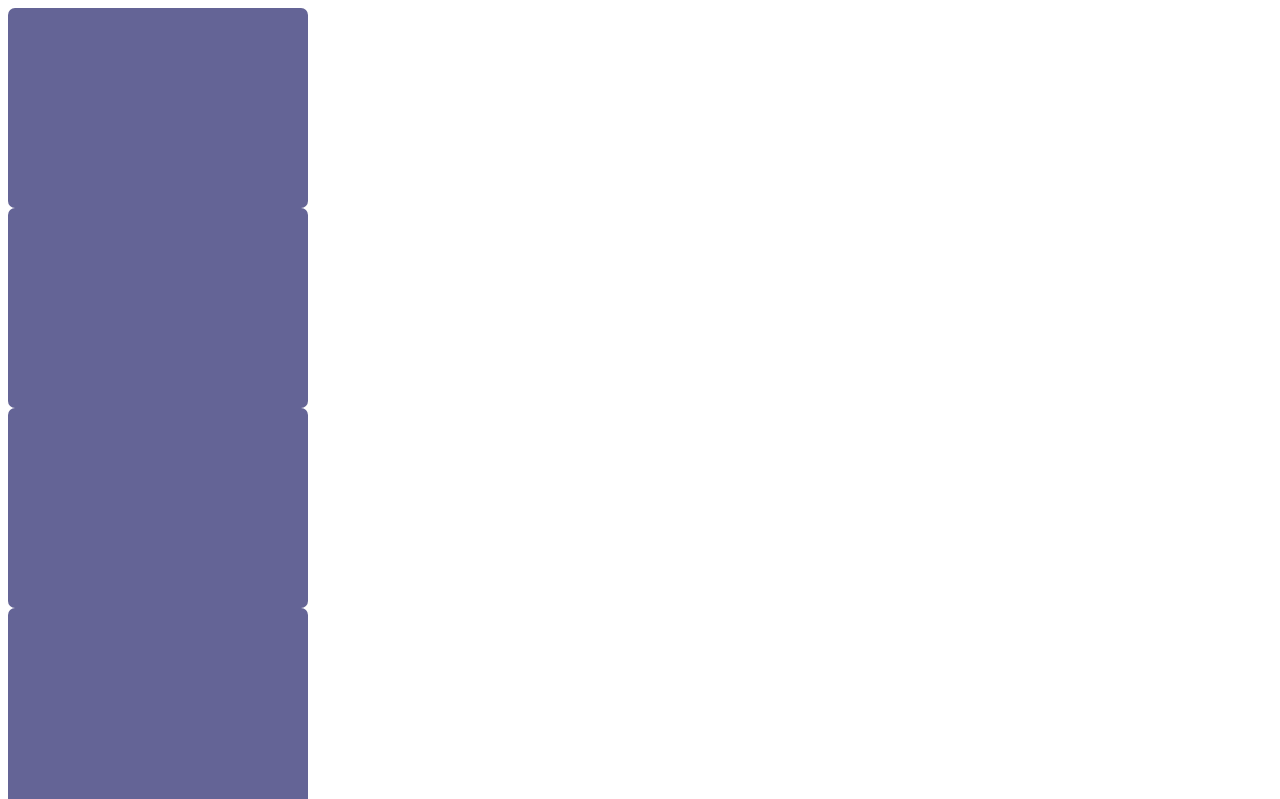
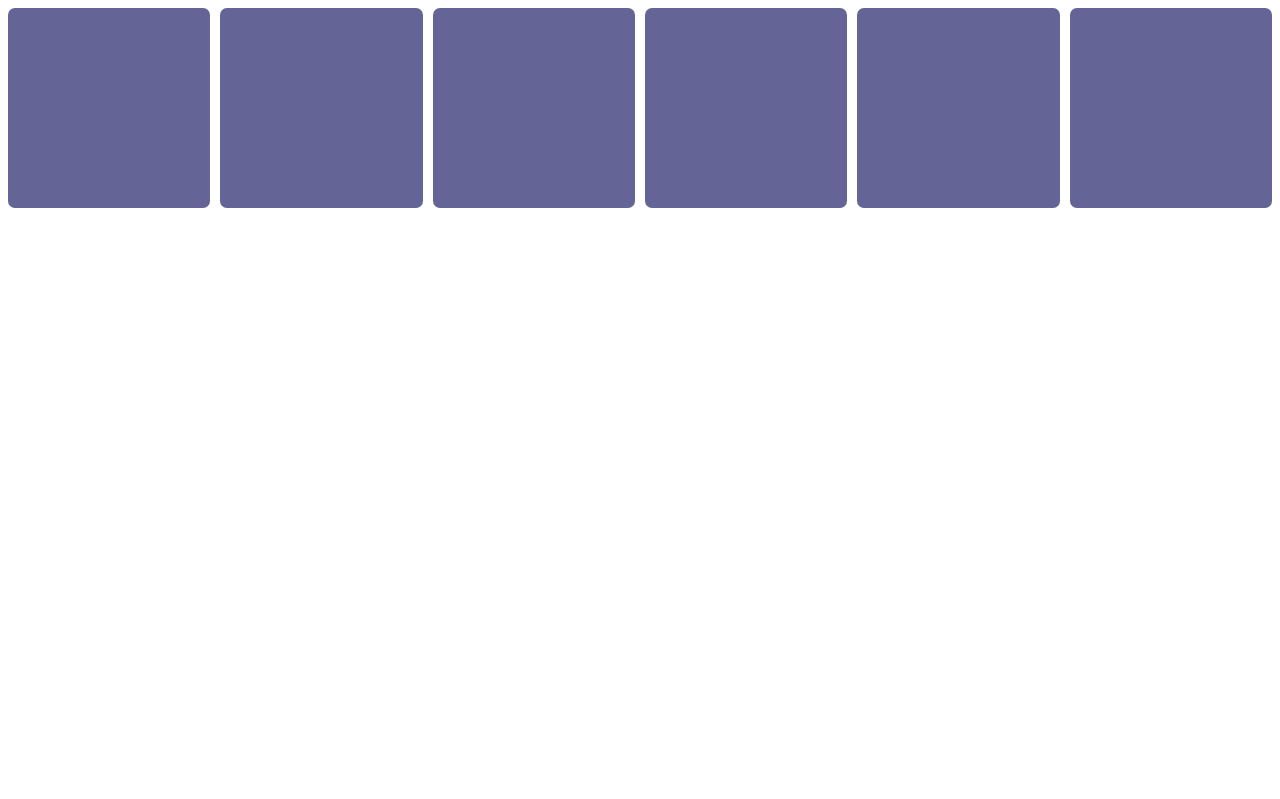
Before and after one commit to joo6077/grid-reactive, a plain HTML site: page index.html in a window 1280 px wide. Shown: the top 799 px of the page. Drawn offline with Linux system fonts and the light colour scheme.

Commit message:
repeat, minmax 정리 auto-fill

```diff
--- a/index.html
+++ b/index.html
@@ -6,13 +6,14 @@
         <style type="text/css">
             .container {
                 display: grid;
-                grid-auto-columns: 300px;
-                grid-auto-rows: 200px;
-                grid-template-columns: repeat(auto-fill, 1fr);
+                /* repeat(컬럼개수, 컬럼너비) minmax(최소너비, 최대너비) */
+                grid-template-columns: repeat(auto-fill, minmax(200px, 2fr));
+                gap: 10px;
             }
             .item {
                 background: #646496;
                 border-radius: 7px;
+                height: 200px;
             }
         </style>
         <title>반응형 grid</title>
```
